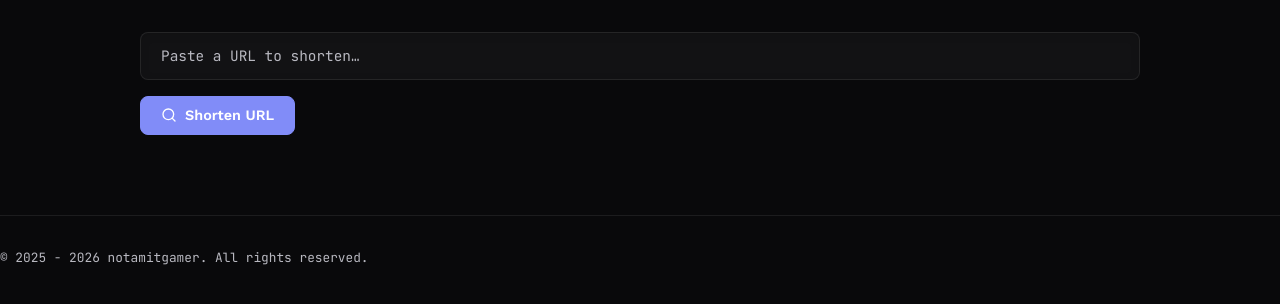
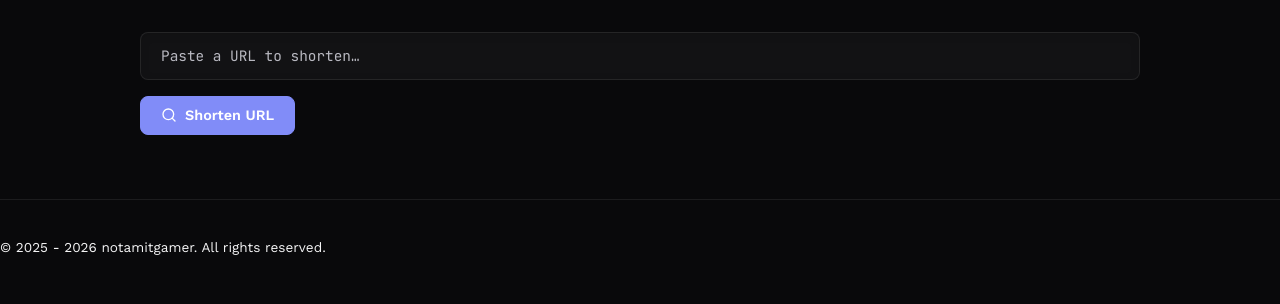
Before and after one commit to notamitgamer/cdnV2, a FastAPI app: page /shorten in a window 1280 px wide. Shown: the part 316-620 px from the top of the page. Run offline with FastAPI, Linux system fonts and the light colour scheme; some libraries are stand-ins or nearby versions.

Commit message:
Refactor footer styles and update copyright format

```diff
--- a/app/templates/url_shortener.html
+++ b/app/templates/url_shortener.html
@@ -236,26 +236,7 @@
         .btn-primary .btn-icon-spinner { display: none; }
         .btn-primary.is-loading .btn-icon-spinner { display: inline-flex; }
 
-        footer {
-            margin-top: 5rem;
-            padding-top: 2rem;
-            border-top: 1px solid var(--border);
-            color: var(--text-dim);
-            font-family: var(--font-mono);
-            font-size: 0.8rem;
-            display: flex;
-            align-items: center;
-            justify-content: space-between;
-            flex-wrap: wrap;
-            gap: 0.5rem 1rem;
-        }
-        footer a { color: var(--text-main); font-weight: 500; }
-        footer a:hover { color: var(--accent-primary); }
-        footer .footer-copyright { white-space: nowrap; }
-
-        @media (max-width: 640px) {
-            footer { flex-direction: column; align-items: flex-start; }
-        }
+        footer{margin-top:4rem;padding-top:1.5rem;border-top:1px solid var(--border);font-size:.85rem;color:var(--muted);}
 
         @media (max-width: 480px) {
             .container { width: 100%; padding: 0 1.25rem; }
@@ -305,7 +286,7 @@
     </div>
 
     <footer>
-        <div class="footer-copyright">&copy; 2025 - 2026 notamitgamer. All rights reserved.</div>
+        <p>&copy; 2025 - 2026 notamitgamer. All rights reserved.</p>
     </footer>
 
     <script>
```
